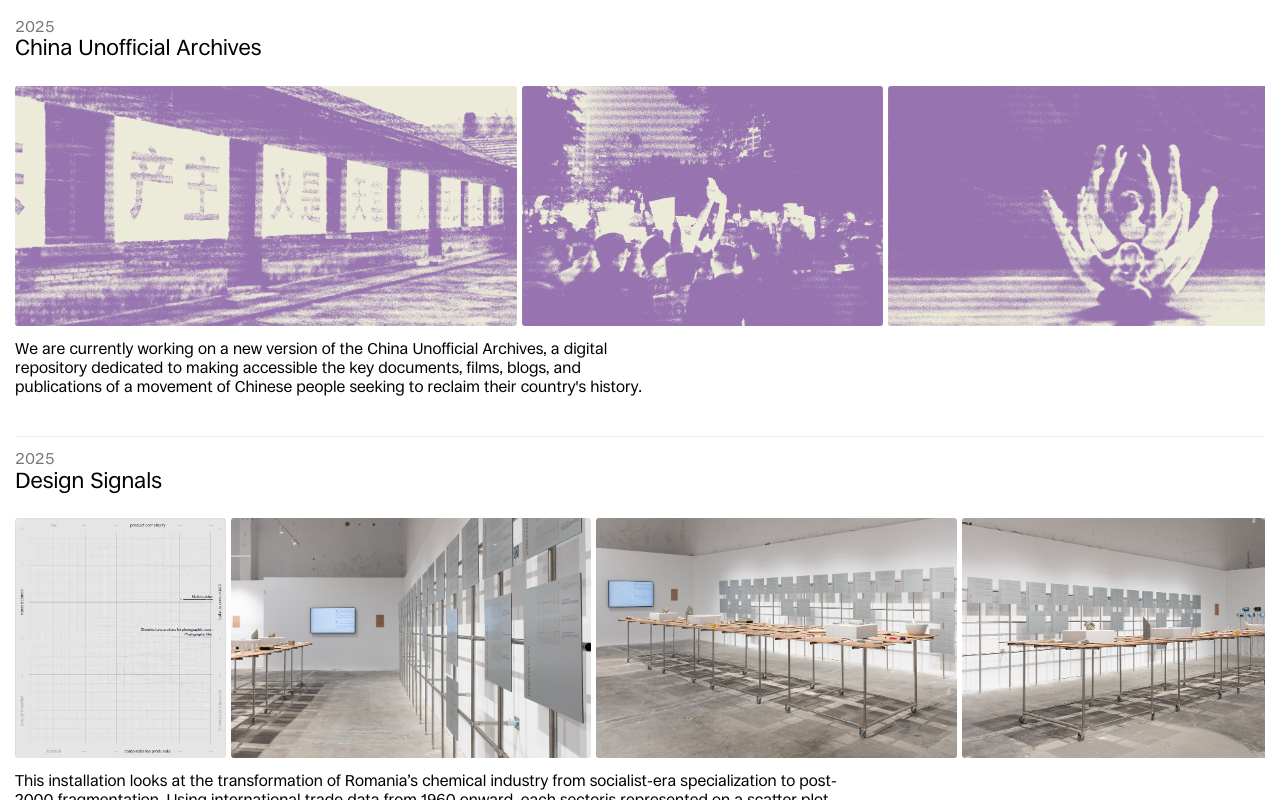
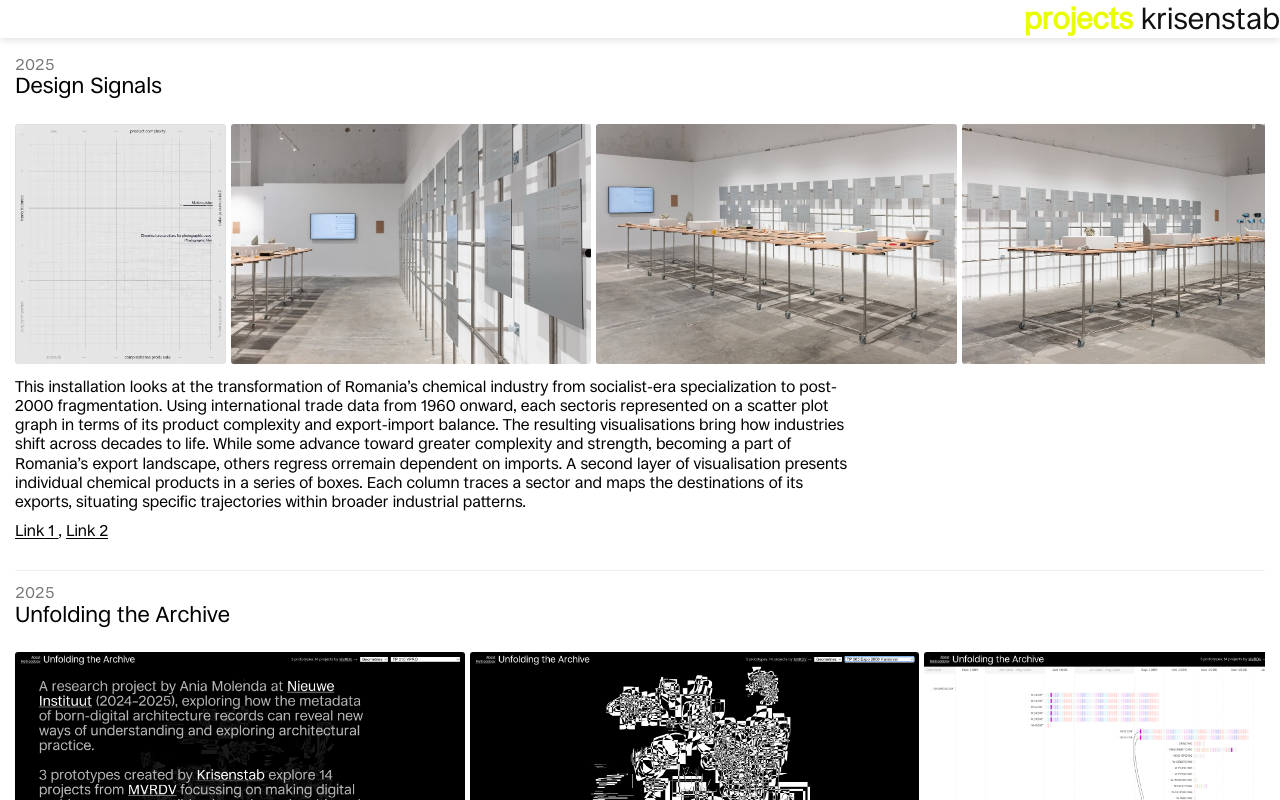
Before and after one commit to thometnanni/krisenstab, a SvelteKit app: page /projects in a window 1280 px wide. Shown: the top 800 px of the page. Built offline with nearby package versions, Linux system fonts and the light colour scheme.

Commit message:
feat header

```diff
--- /dev/null
+++ b/src/lib/components/Header.svelte
@@ -0,0 +1,34 @@
+<script>
+  import { page } from "$app/stores";
+
+  const isActive = (href, pathname) =>
+    href === pathname || (href !== "/" && pathname.startsWith(href));
+</script>
+
+<header>
+  <a href="/projects" class:active={isActive("/projects", $page.url.pathname)}
+    >projects</a
+  >
+  <a href="/" class:active={isActive("/", $page.url.pathname)}>krisenstab</a>
+</header>
+
+<style>
+  header {
+    position: sticky;
+    top: 0;
+    background-color: white;
+    box-shadow: 0 3px 6px 0 #e7e7e7;
+    width: 100%;
+    text-align: right;
+  }
+
+  a {
+    text-decoration: none;
+    color: var(--link-color, #111);
+  }
+
+  header a.active {
+    color: var(--color-1, var(--faded-color, #5a5a5a));
+    font-weight: 600;
+  }
+</style>
--- a/src/lib/projects.js
+++ b/src/lib/projects.js
@@ -40,7 +40,7 @@
     info: "This installation looks at the transformation of Romania’s chemical industry from socialist-era specialization to post-2000 fragmentation. Using international trade data from 1960 onward, each sectoris represented on a scatter plot graph in terms of its product complexity and export-import balance. The resulting visualisations bring how industries shift across decades to life. While some advance toward greater complexity and strength, becoming a part of Romania’s export landscape, others regress orremain dependent on imports. A second layer of visualisation presents individual chemical products in a series of boxes. Each column traces a sector and maps the destinations of its exports, situating specific trajectories within broader industrial patterns.",
   },
   {
-    date: "2025",
+    date: "2025 - ongoing",
     title: "China Unofficial Archives",
     urls: [],
     media: ["/media/cua_1.png", "/media/cua_3.png", "/media/cua_4.png"],
--- a/src/routes/+layout.svelte
+++ b/src/routes/+layout.svelte
@@ -1,3 +1,9 @@
+<script>
+  import Header from "$lib/components/Header.svelte";
+</script>
+
+<Header />
+
 <article>
   <!-- <aside class="meta">
     <div class="time">
--- a/static/style.css
+++ b/static/style.css
@@ -20,7 +20,7 @@
   text-rendering: geometricPrecision;
   /* hyphens: auto; */
   text-wrap: balance;
-  height: 100dvh;
+  /* height: 100dvh; */
 }
 
 a {
```
